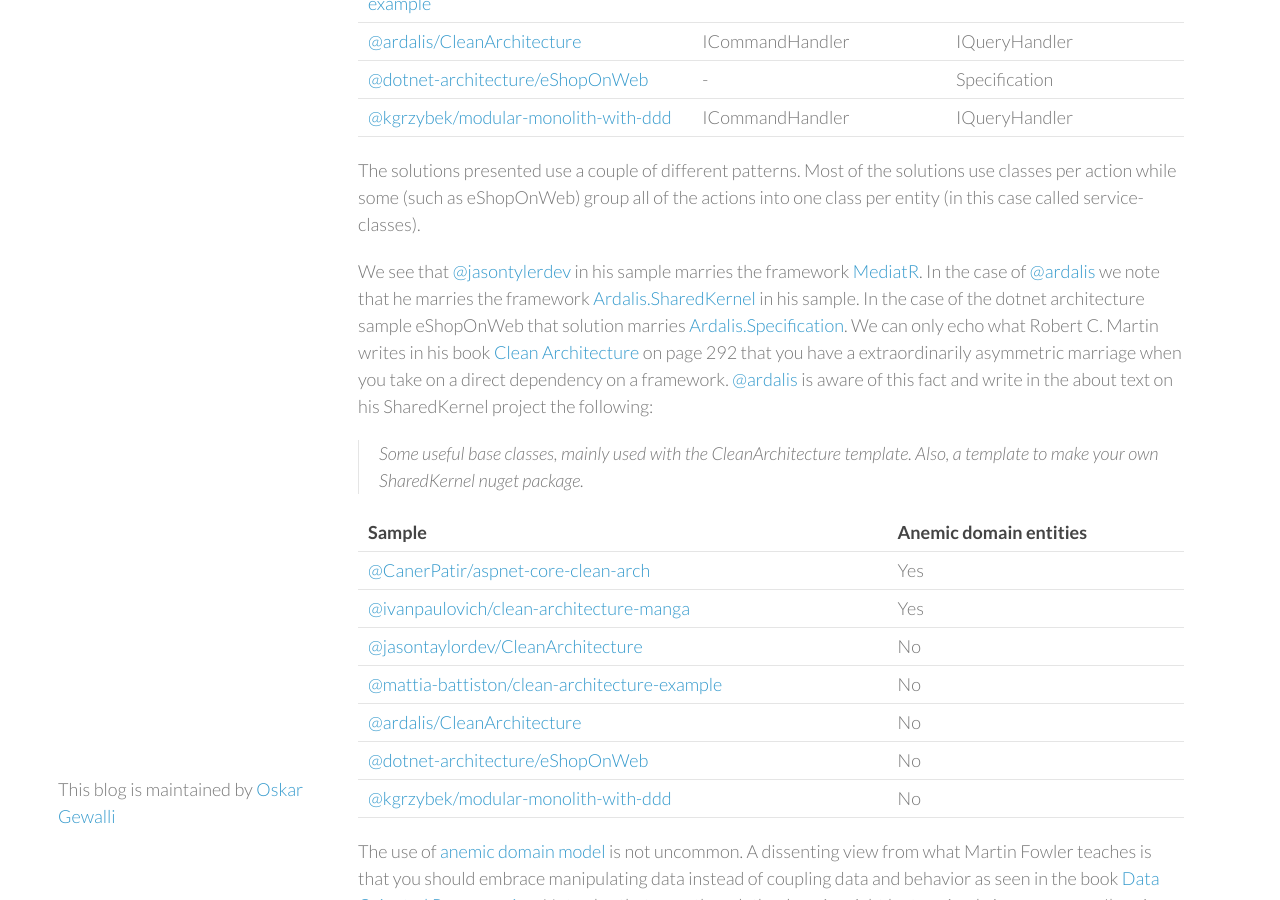
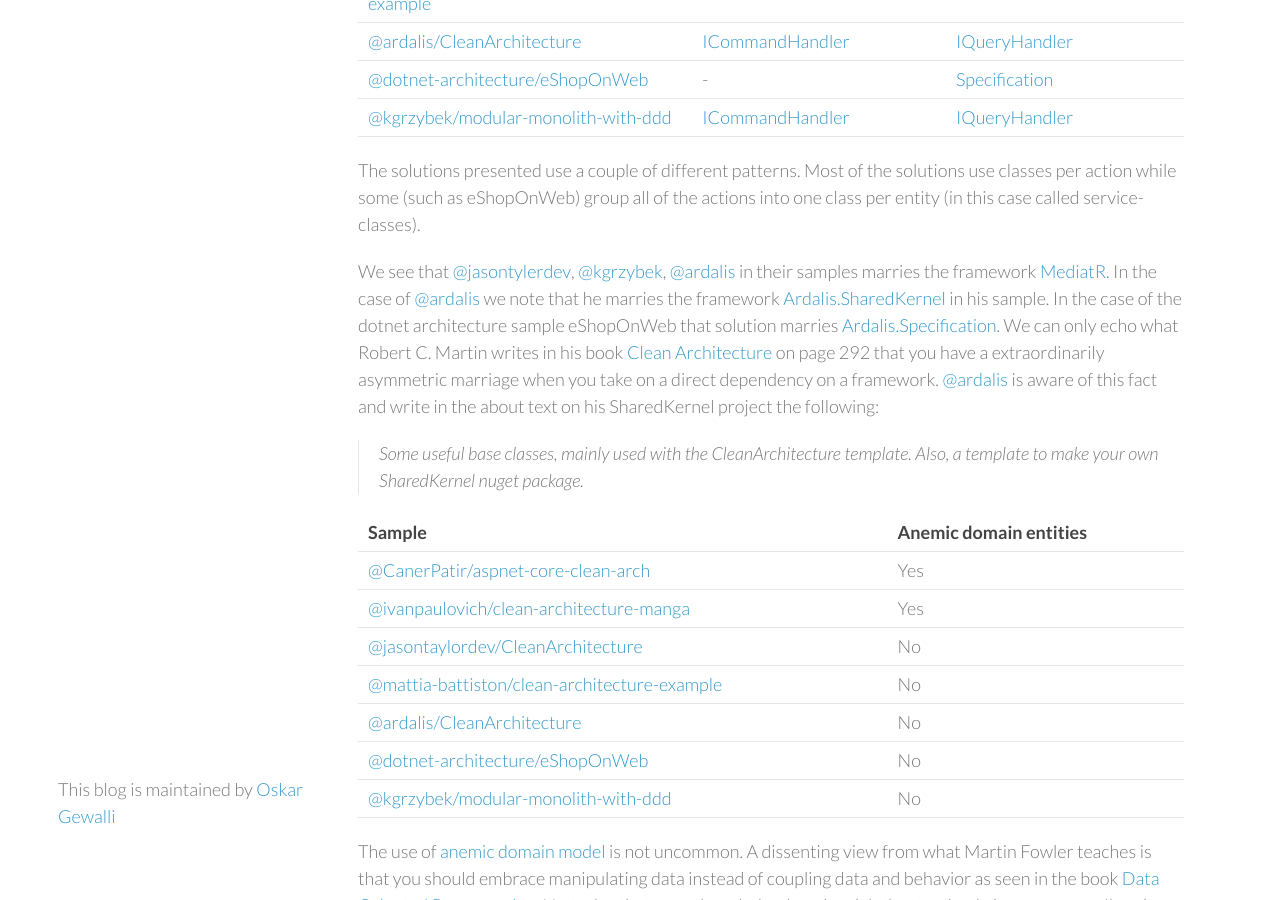
Before and after one commit to wallymathieu/assertfail, a Jekyll site: the page built from _posts/2023-12-02-Clean-Architecture-Comparison.md, in a window 1280 px wide and 900 px high, scrolled down 1887 px. Built offline with Jekyll 4.4.1, drawn with Linux system fonts in a browser that asks for light colours; nearby versions of some CDN libraries.

Commit message:
Reference who marries MediatR

```diff
--- a/_posts/2023-12-02-Clean-Architecture-Comparison.md
+++ b/_posts/2023-12-02-Clean-Architecture-Comparison.md
@@ -27,17 +27,17 @@
 
 | Sample | Command handler interface/base class | Query handler interface/base class |
 | ------ | ------------------------------------ | ---------------------------------- |
-| [@CanerPatir/aspnet-core-clean-arch](https://github.com/CanerPatir/aspnet-core-clean-arch) | ICommandHandler | IQueryHandler |
+| [@CanerPatir/aspnet-core-clean-arch](https://github.com/CanerPatir/aspnet-core-clean-arch) | [ICommandHandler](https://github.com/CanerPatir/aspnet-core-clean-arch/blob/master/src/Application/ICommandHandler.cs) | [IQueryHandler](https://github.com/CanerPatir/aspnet-core-clean-arch/blob/master/src/Application/IQueryHandler.cs) |
 | [@ivanpaulovich/clean-architecture-manga](https://github.com/ivanpaulovich/clean-architecture-manga) | IOutputPort/Named | IOutputPort/Named |
-| [@jasontaylordev/CleanArchitecture](https://github.com/jasontaylordev/CleanArchitecture) | IRequestHandler | IRequestHandler |
+| [@jasontaylordev/CleanArchitecture](https://github.com/jasontaylordev/CleanArchitecture) | [IRequestHandler](https://github.com/jbogard/MediatR/blob/6baaeef7a16ca75cb905829f870f79c6334ef40e/src/MediatR/IRequestHandler.cs) | [IRequestHandler](https://github.com/jbogard/MediatR/blob/6baaeef7a16ca75cb905829f870f79c6334ef40e/src/MediatR/IRequestHandler.cs) |
 | [@mattia-battiston/clean-architecture-example](https://github.com/mattia-battiston/clean-architecture-example) | - | - |
-| [@ardalis/CleanArchitecture](https://github.com/ardalis/CleanArchitecture) | ICommandHandler | IQueryHandler |
-| [@dotnet-architecture/eShopOnWeb](https://github.com/dotnet-architecture/eShopOnWeb) | - | Specification |
-| [@kgrzybek/modular-monolith-with-ddd](https://github.com/kgrzybek/modular-monolith-with-ddd) | ICommandHandler | IQueryHandler |
+| [@ardalis/CleanArchitecture](https://github.com/ardalis/CleanArchitecture) | [ICommandHandler](https://github.com/ardalis/Ardalis.SharedKernel/blob/c86329bf991bf0c705477b19734c5b5673d1928f/src/Ardalis.SharedKernel/ICommandHandler.cs) | [IQueryHandler](https://github.com/ardalis/Ardalis.SharedKernel/blob/c86329bf991bf0c705477b19734c5b5673d1928f/src/Ardalis.SharedKernel/IQueryHandler.cs) |
+| [@dotnet-architecture/eShopOnWeb](https://github.com/dotnet-architecture/eShopOnWeb) | - | [Specification](https://github.com/ardalis/Specification) |
+| [@kgrzybek/modular-monolith-with-ddd](https://github.com/kgrzybek/modular-monolith-with-ddd) | [ICommandHandler](https://github.com/kgrzybek/modular-monolith-with-ddd/blob/cb34be840c72454c633aaec57933602bc75dd8bd/src/Modules/UserAccess/Application/Configuration/Commands/ICommandHandler.cs) | [IQueryHandler](https://github.com/kgrzybek/modular-monolith-with-ddd/blob/cb34be840c72454c633aaec57933602bc75dd8bd/src/Modules/UserAccess/Application/Configuration/Queries/IQueryHandler.cs) |
 
 The solutions presented use a couple of different patterns. Most of the solutions use classes per action while some (such as eShopOnWeb) group all of the actions into one class per entity (in this case called service-classes).
 
-We see that [@jasontylerdev](https://github.com/jasontaylordev) in his sample marries the framework [MediatR](https://github.com/jbogard/MediatR). In the case of [@ardalis](https://github.com/ardalis) we note that he marries the framework [Ardalis.SharedKernel](https://github.com/ardalis/Ardalis.SharedKernel) in his sample. In the case of the dotnet architecture sample eShopOnWeb that solution marries [Ardalis.Specification](https://github.com/ardalis/Specification). We can only echo what Robert C. Martin writes in his book [Clean Architecture](https://www.goodreads.com/en/book/show/18043011) on page 292 that you have a extraordinarily asymmetric marriage when you take on a direct dependency on a framework. [@ardalis](https://github.com/ardalis) is aware of this fact and write in the about text on his SharedKernel project the following:
+We see that [@jasontylerdev](https://github.com/jasontaylordev), [@kgrzybek](https://github.com/kgrzybek), [@ardalis](https://github.com/ardalis) in their samples marries the framework [MediatR](https://github.com/jbogard/MediatR). In the case of [@ardalis](https://github.com/ardalis) we note that he marries the framework [Ardalis.SharedKernel](https://github.com/ardalis/Ardalis.SharedKernel) in his sample. In the case of the dotnet architecture sample eShopOnWeb that solution marries [Ardalis.Specification](https://github.com/ardalis/Specification). We can only echo what Robert C. Martin writes in his book [Clean Architecture](https://www.goodreads.com/en/book/show/18043011) on page 292 that you have a extraordinarily asymmetric marriage when you take on a direct dependency on a framework. [@ardalis](https://github.com/ardalis) is aware of this fact and write in the about text on his SharedKernel project the following:
 
 > Some useful base classes, mainly used with the CleanArchitecture template. Also, a template to make your own SharedKernel nuget package.
 
```
